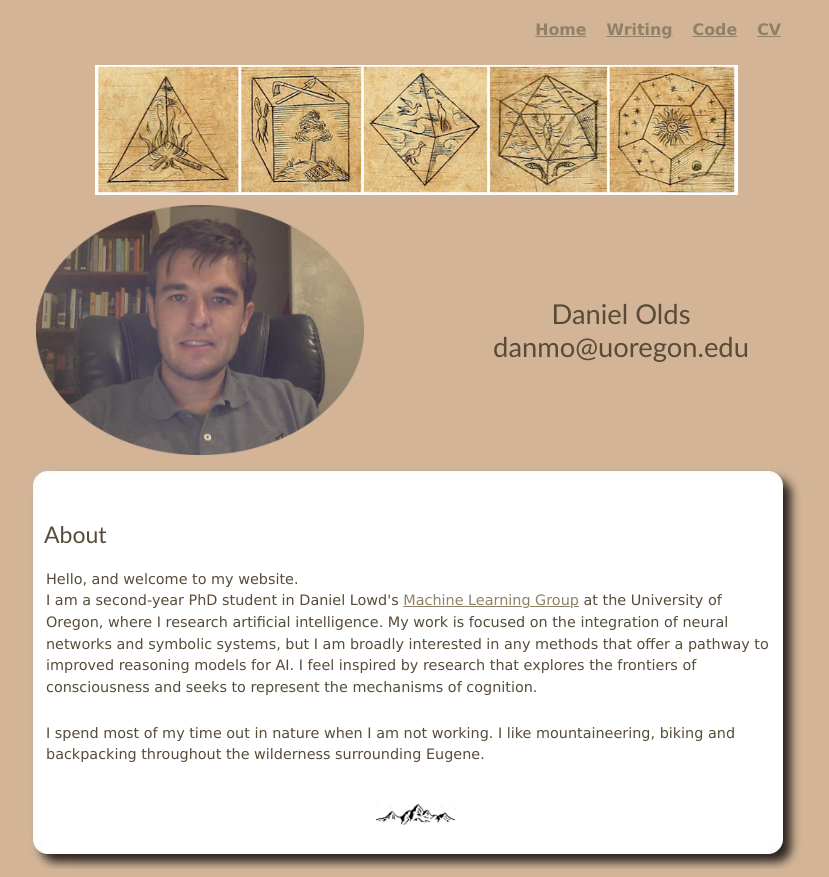
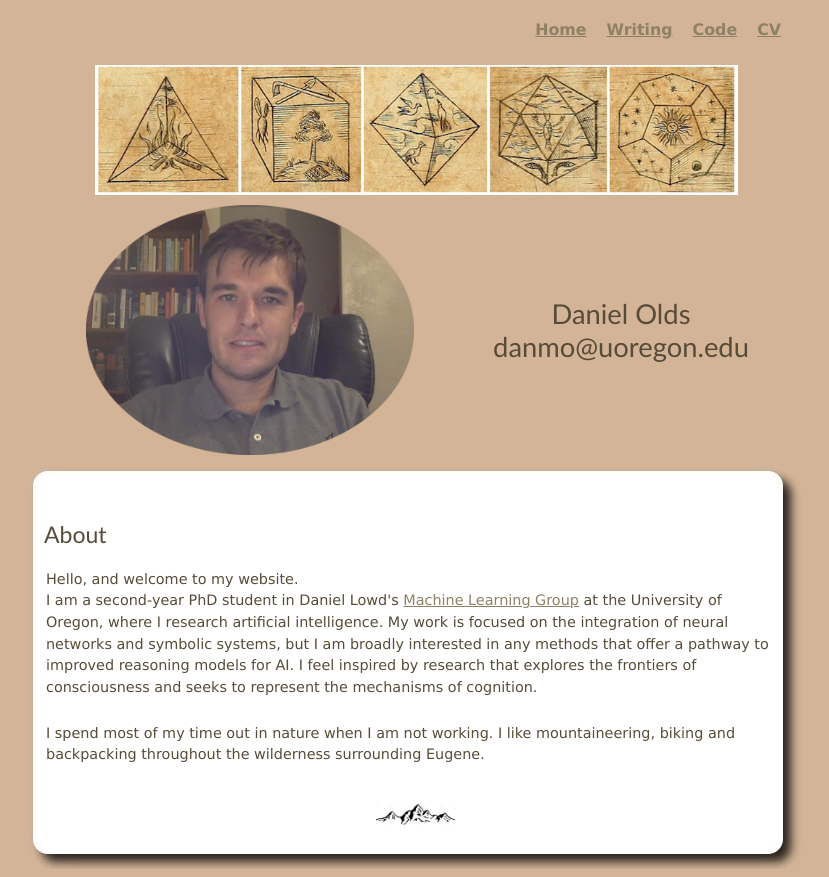
Before and after one commit to helix-phase/helix-phase.github.io, a plain HTML site: page index.html in a window 1280 px wide. Shown: the whole page, without its empty margins (224-1053 px from the left). Drawn offline with Linux system fonts and the light colour scheme.

Commit message:
Update style.css

```diff
--- a/style.css
+++ b/style.css
@@ -63,6 +63,7 @@ margin: 10px 20px; /* Add horizontal margin to center within the page */
 padding-left: 20px; /* Adjust this value to move the content right */
 text-align: center;
 background: url(img/selfie.png) left no-repeat;
+background-position: 50px center; /* Move the image 50px from the left */
 background-size: contain;
 }
 
```
